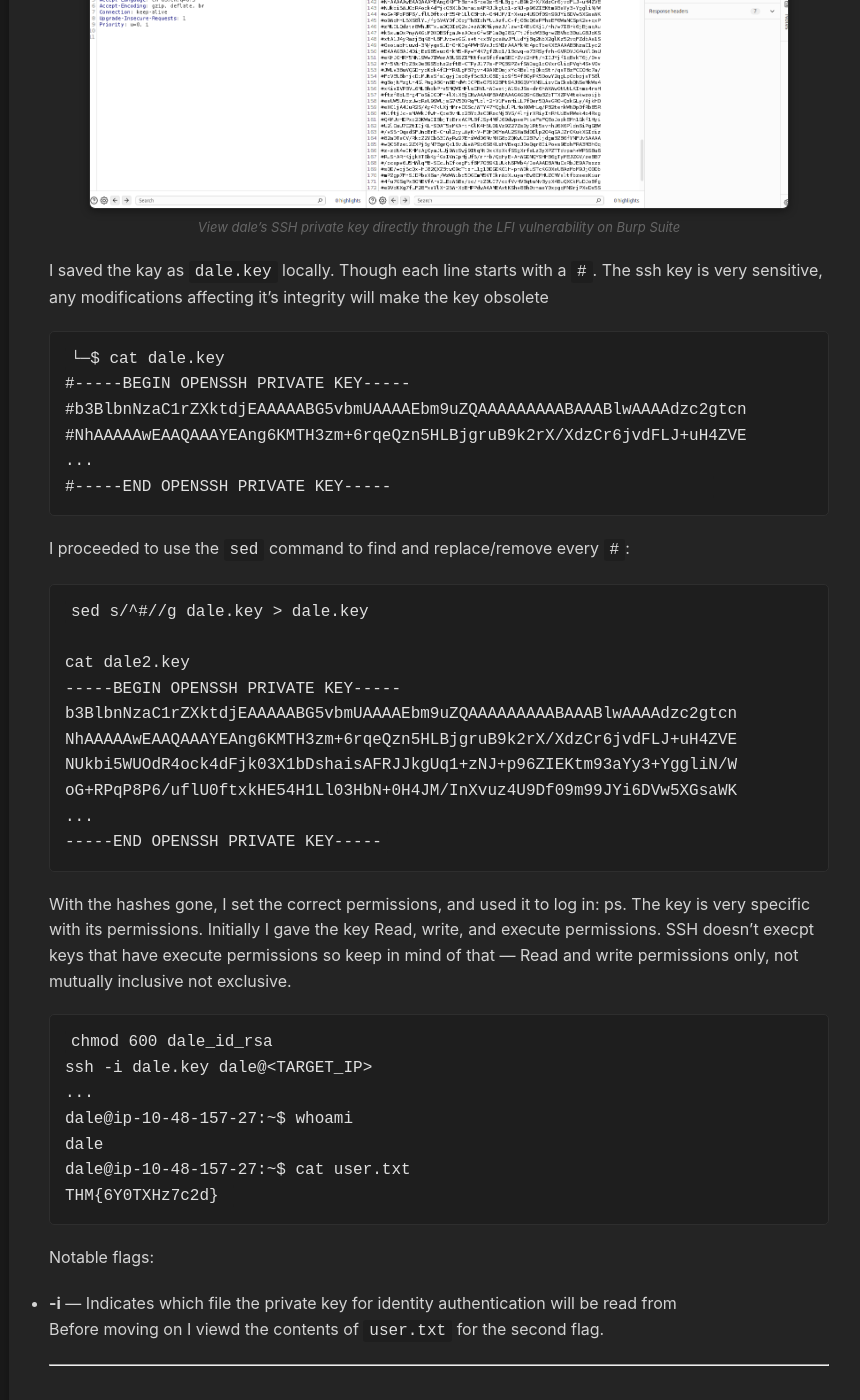
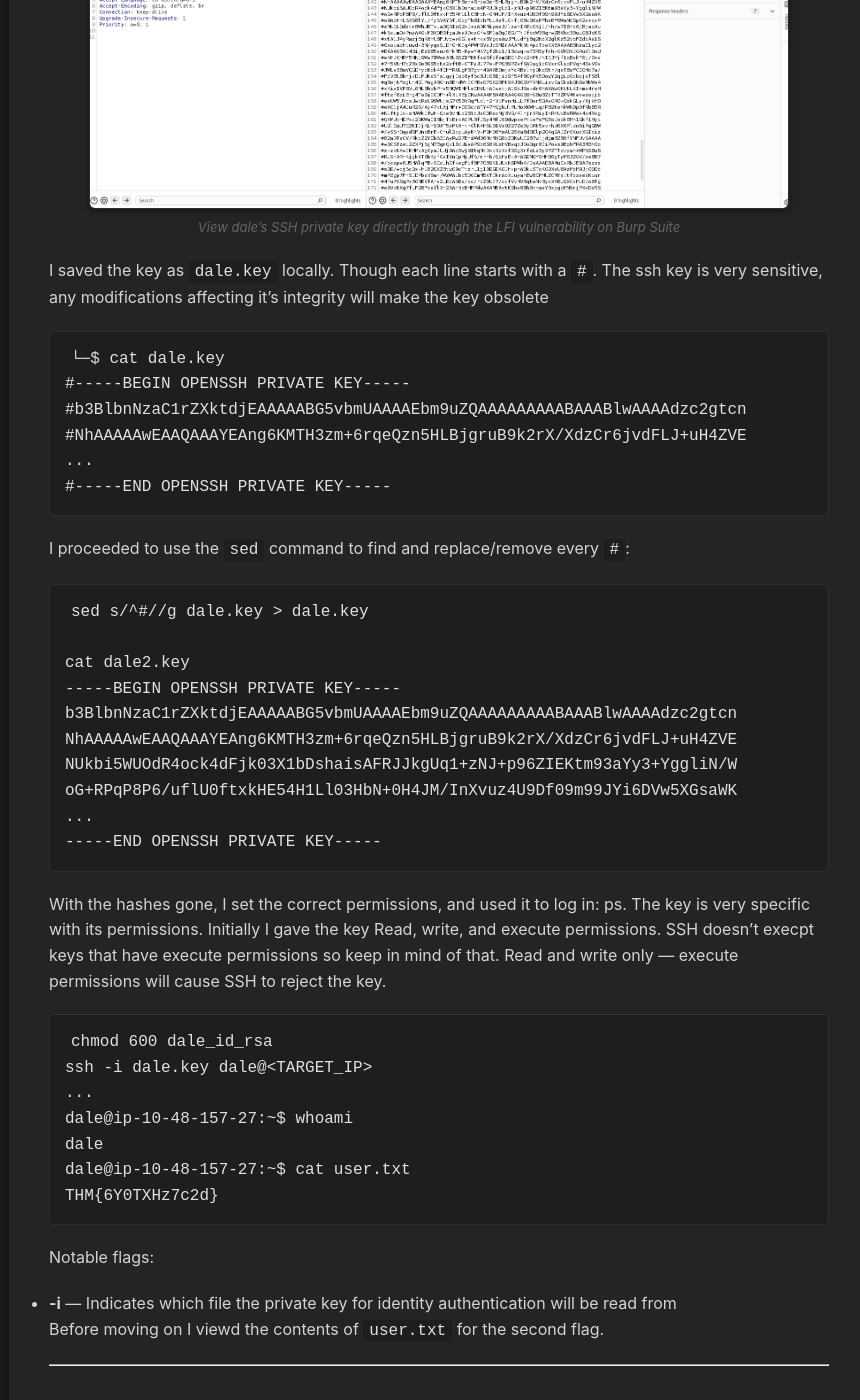
Before and after one commit to 1neWrld/1neWrld.github.io, a Jekyll site: the page built from _posts/2025-05-12-Team.md, in a window 1280 px wide and 1400 px high, scrolled down 5045 px. Shown: the whole window, without its empty margins (201-1061 px from the left). Built offline with Jekyll 4.4.1, drawn with Linux system fonts in a browser that asks for light colours; some of the changed text lies outside the part shown.

Commit message:
Update 2025-05-12-Team.md

````diff
--- a/_posts/2025-05-12-Team.md
+++ b/_posts/2025-05-12-Team.md
@@ -152,7 +152,7 @@ http://dev.team.thm/script.php?page=/etc/ssh/sshd_config
 
   *View dale's SSH private key directly through the LFI vulnerability on Burp Suite*
 
-I saved the kay as `dale.key` locally. Though each line starts with a `#`. The ssh key is very sensitive, any modifications affecting it's integrity will make the key obsolete
+I saved the key as `dale.key` locally. Though each line starts with a `#`. The ssh key is very sensitive, any modifications affecting it's integrity will make the key obsolete
 
 ```bash
 └─$ cat dale.key
@@ -179,7 +179,7 @@ oG+RPqP8P6/uflU0ftxkHE54H1Ll03HbN+0H4JM/InXvuz4U9Df09m99JYi6DVw5XGsaWK
 ```
 
 With the hashes gone, I set the correct permissions, and used it to log in:
-ps. The key is very specific with its permissions. Initially I gave the key Read, write, and execute permissions. SSH doesn't execpt keys that have execute permissions so keep in mind of that — Read and write permissions only, not mutually inclusive not exclusive.
+ps. The key is very specific with its permissions. Initially I gave the key Read, write, and execute permissions. SSH doesn't execpt keys that have execute permissions so keep in mind of that. Read and write only — execute permissions will cause SSH to reject the key.
 
 ```bash
 chmod 600 dale_id_rsa
````
Also changed, not shown: other parts of _posts/2025-05-12-Team.md (+3 -3 lines).
